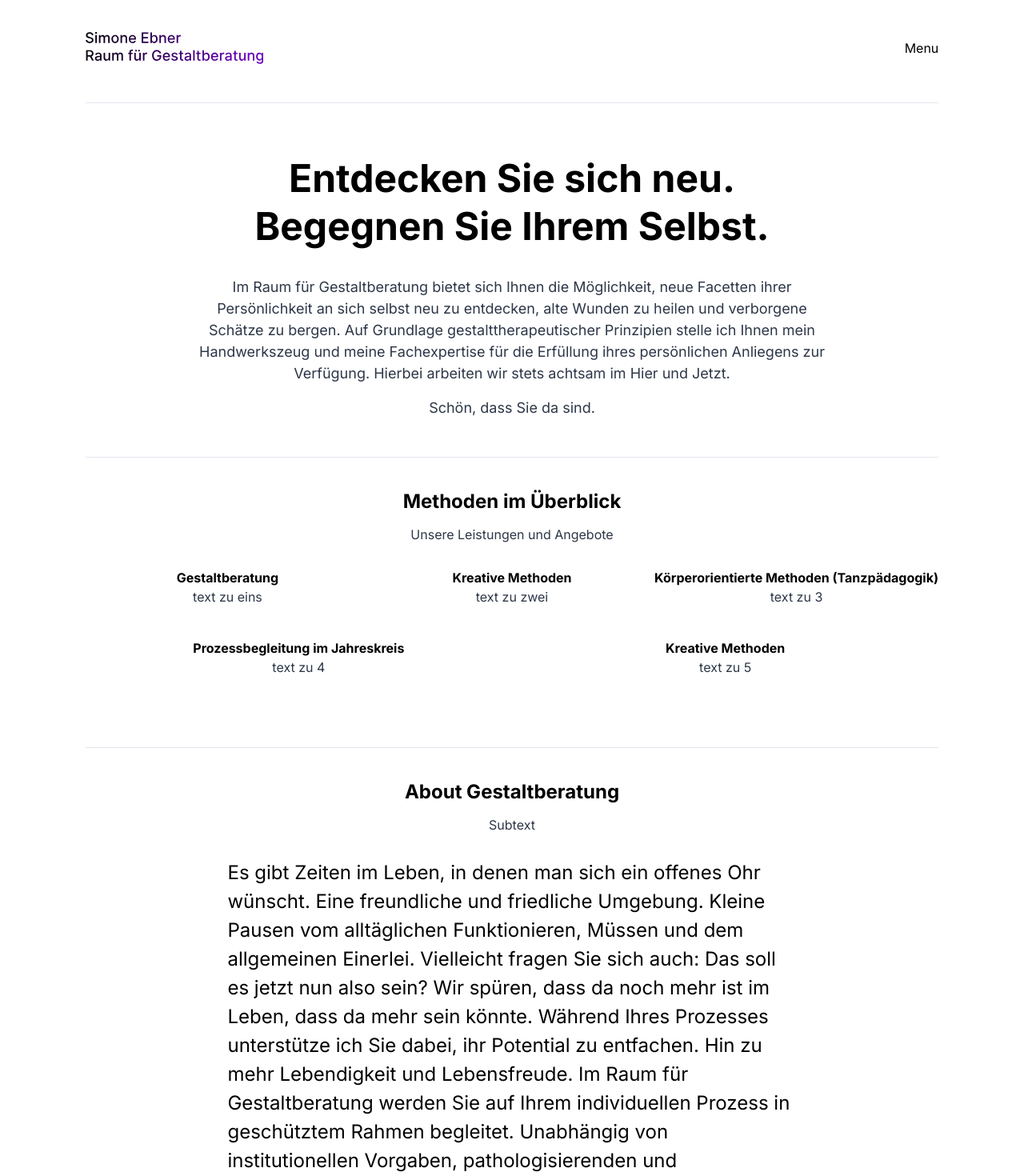
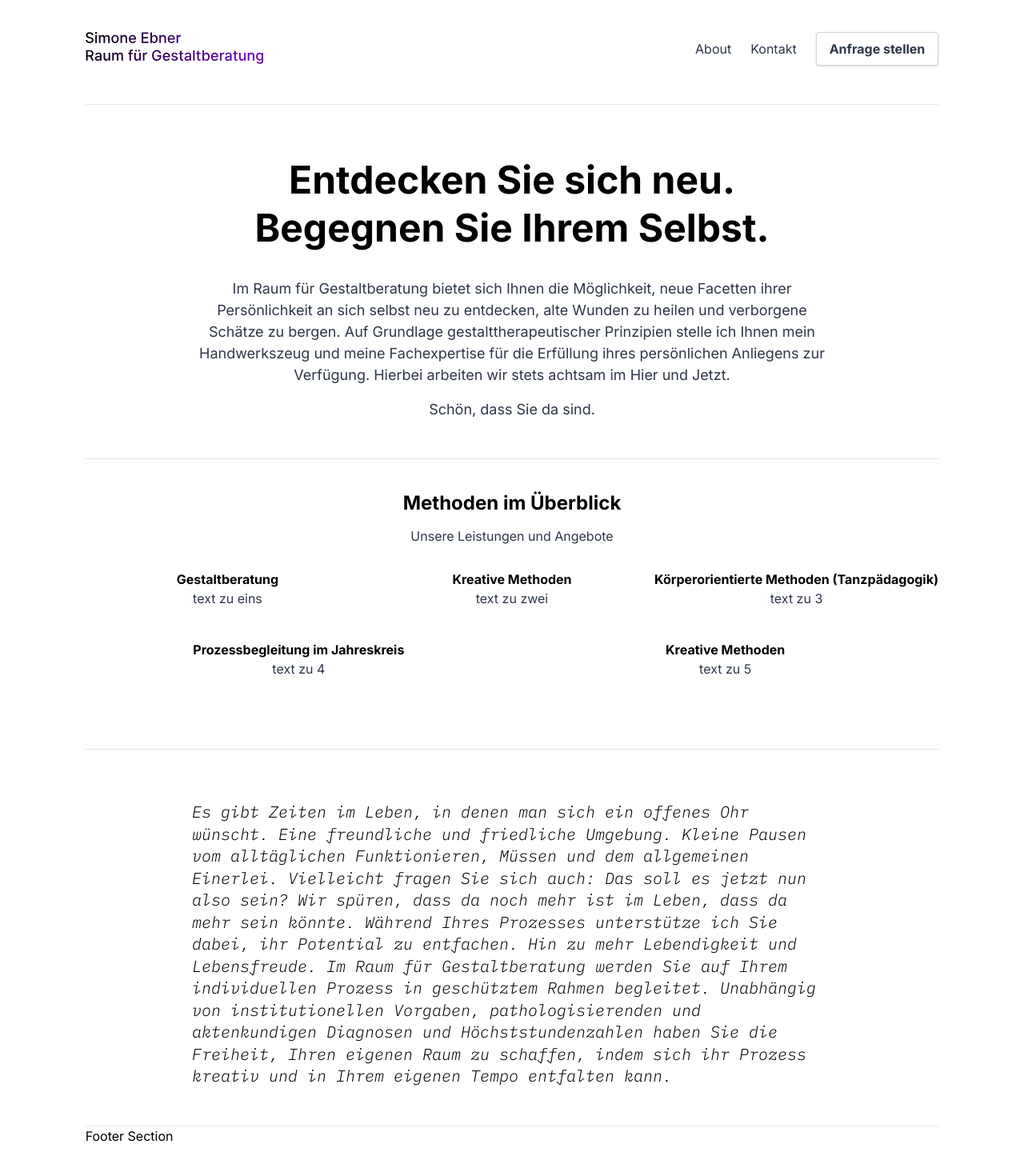
Before and after one commit to dvdptr/website-kontaktfeld, a Nuxt app: page / in a window 1280 px wide. Shown: the top 1470 px of the page at 80% size. Built offline with nearby package versions, Linux system fonts and the light colour scheme.

Commit message:
appHeader: add nav links and button

```diff
--- a/components/AboutGestaltberatung.vue
+++ b/components/AboutGestaltberatung.vue
@@ -1,8 +1,8 @@
 <template>
   <div class="border-b border-gray-300 pb-12">
-    <Headline :title="title" :subtitle="subtitle" />
+    <!-- <Headline :title="title" :subtitle="subtitle" /> -->
     <section>
-      <p class="w-2/3 mx-auto text-2xl">{{about}}</p>
+      <p class="w-3/4 mx-auto text-xl textHighlight leading-snug pt-16">{{about}}</p>
     </section>
   </div>
 </template>
--- a/components/AppHeader.vue
+++ b/components/AppHeader.vue
@@ -1,10 +1,14 @@
 <template>
-  <div class="border-b border-gray-300 pb-12 pt-10 flex justify-between items-center">
+  <div class="border-b border-gray-300 pb-12 pt-10 flex justify-between text-gray-800">
     <div>
       <Logo class="h-10" />
     </div>
-    <div>
-      <nav>Menu</nav>
+    <div class="flex items-center">
+      <nav class="ml-6">About</nav>
+      <nav class="ml-6">Kontakt</nav>
+      <button
+        class="bg-white hover:bg-gray-100 text-gray-800 font-semibold py-2 px-4 border border-gray-400 rounded shadow ml-6"
+      >Anfrage stellen</button>
     </div>
   </div>
 </template>
--- a/components/Leistungen.vue
+++ b/components/Leistungen.vue
@@ -49,4 +49,7 @@ export default {
 </script>
 
 <style>
+.textHighlight {
+  font-family: "IBM Plex Mono", monospace;
+}
 </style>
--- a/layouts/default.vue
+++ b/layouts/default.vue
@@ -22,4 +22,8 @@ html {
   box-sizing: border-box;
   margin: 0;
 }
+
+.textHighlight {
+  font-family: "IBM Plex Mono", monospace;
+}
 </style>
--- a/nuxt.config.js
+++ b/nuxt.config.js
@@ -20,6 +20,11 @@ export default {
         rel: "stylesheet",
         href:
           "https://fonts.googleapis.com/css2?family=Inter:wght@100;400;500;700&display=swap"
+      },
+      {
+        rel: "stylesheet",
+        href:
+          "https://fonts.googleapis.com/css2?family=IBM+Plex+Mono:ital,wght@1,300&display=swap"
       }
     ]
   },
```
